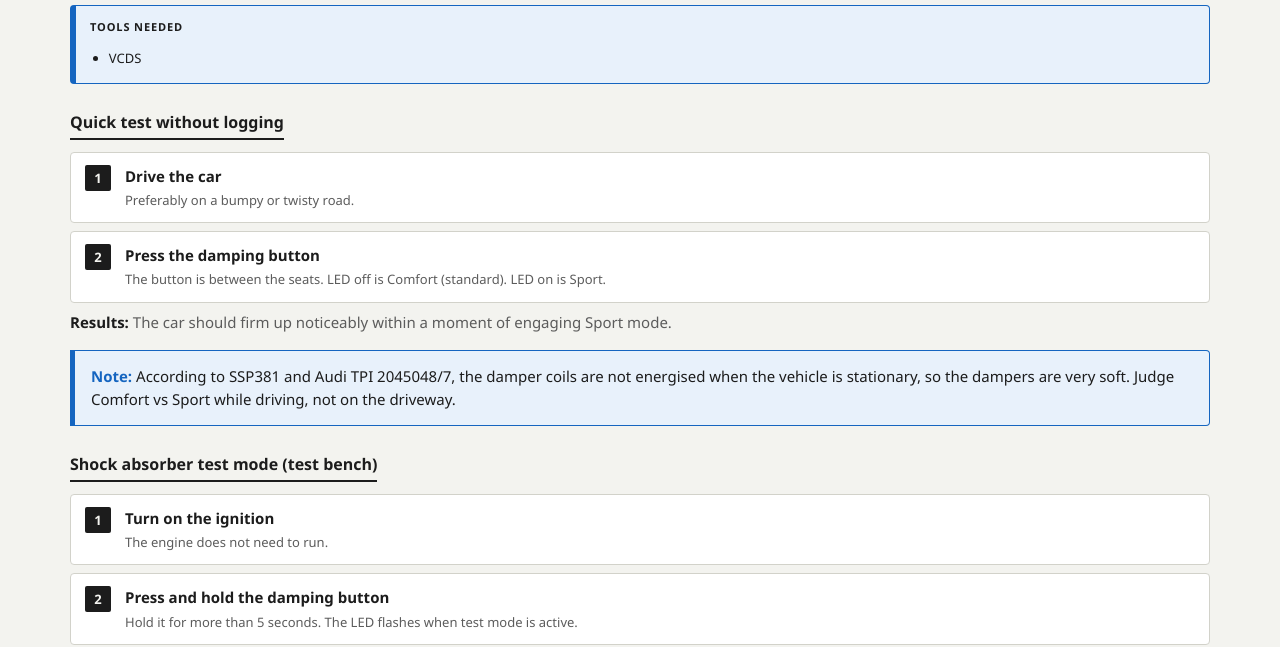
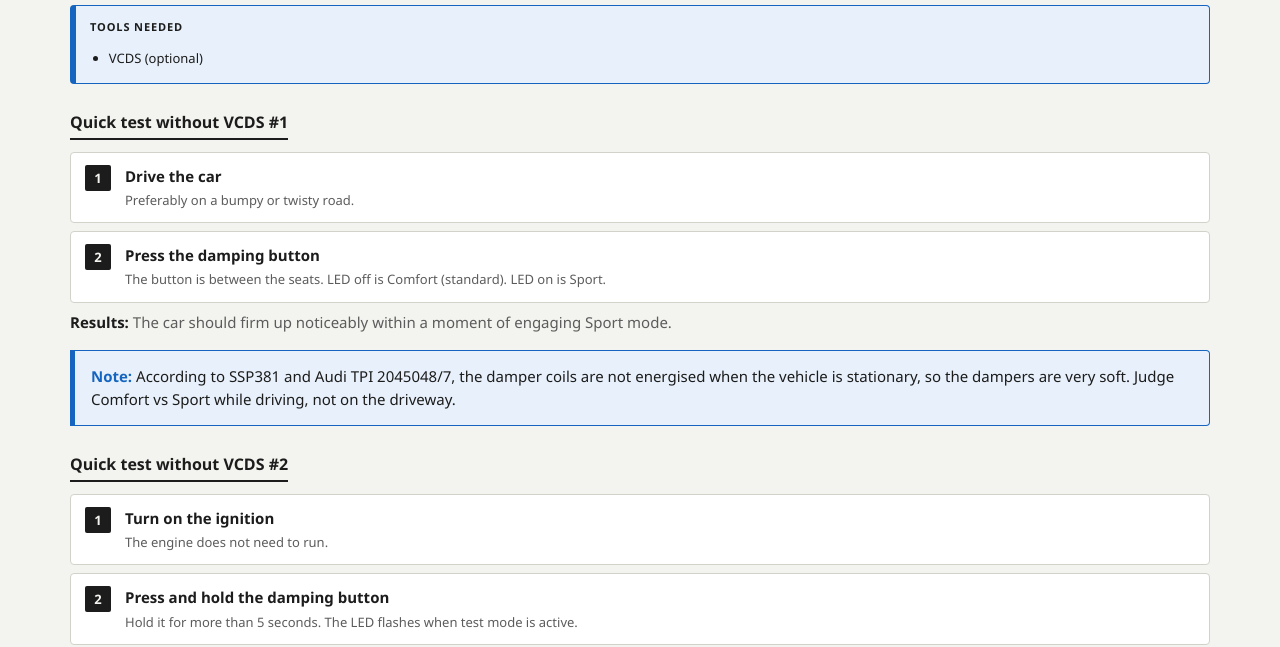
Before and after one commit to JMarkstrom/Audi_S3_8P, a plain HTML site: page magride_troubleshooting.html in a window 1280 px wide. Shown: the part 164-811 px from the top of the page. Drawn offline with Linux system fonts and the light colour scheme.

Commit message:
Show that the first Magride checks can be done without VCDS.

```diff
--- a/magride_troubleshooting.html
+++ b/magride_troubleshooting.html
@@ -34,12 +34,12 @@
   <div class="card tools">
     <div class="nm">Tools needed</div>
     <ul>
-      <li><span>VCDS</span></li>
+      <li><span>VCDS (optional)</span></li>
     </ul>
   </div>
 </div>
 
-<h2>Quick test without logging</h2>
+<h2>Quick test without VCDS #1</h2>
 <ol class="steps">
   <li>
     <div>
@@ -59,7 +59,7 @@
   <p><b>Note:</b> According to SSP381 and Audi TPI 2045048/7, the damper coils are not energised when the vehicle is stationary, so the dampers are very soft. Judge Comfort vs Sport while driving, not on the driveway.</p>
 </div>
 
-<h2>Shock absorber test mode (test bench)</h2>
+<h2>Quick test without VCDS #2</h2>
 <ol class="steps">
   <li>
     <div>
```
